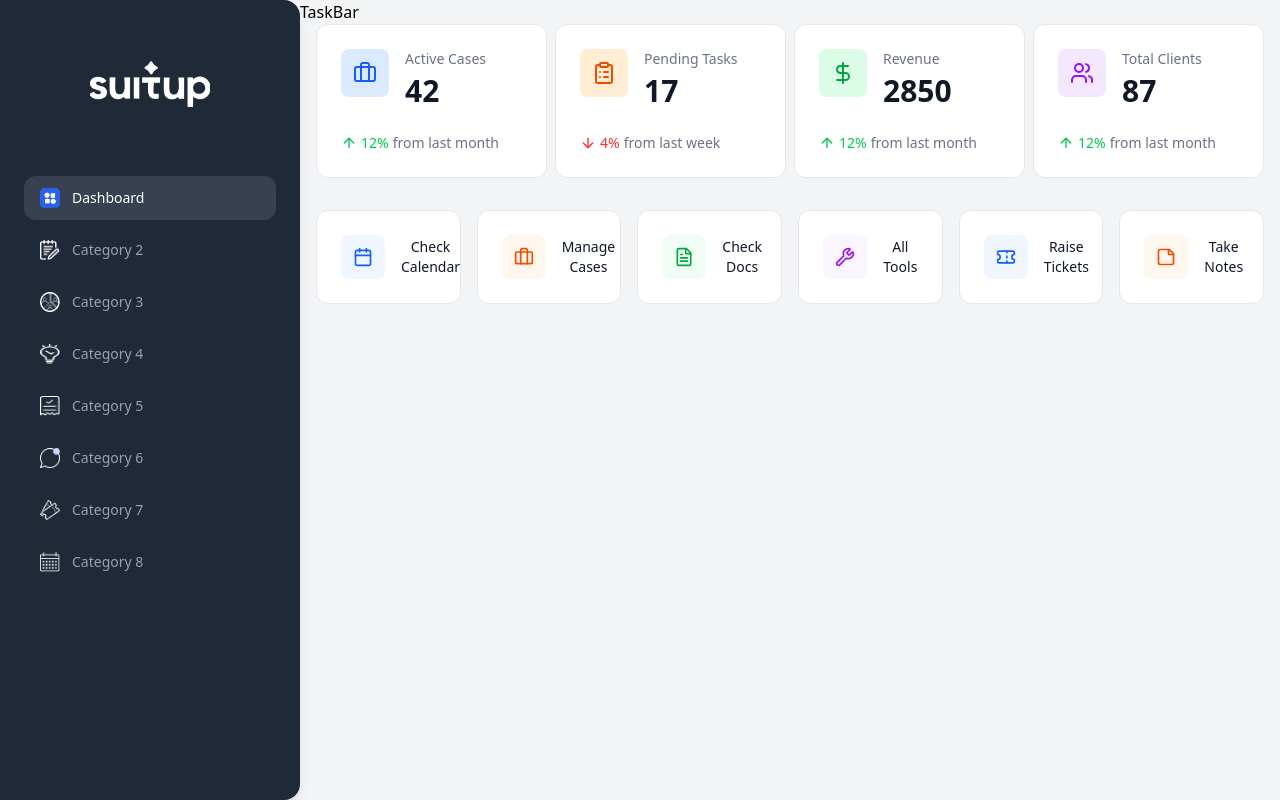
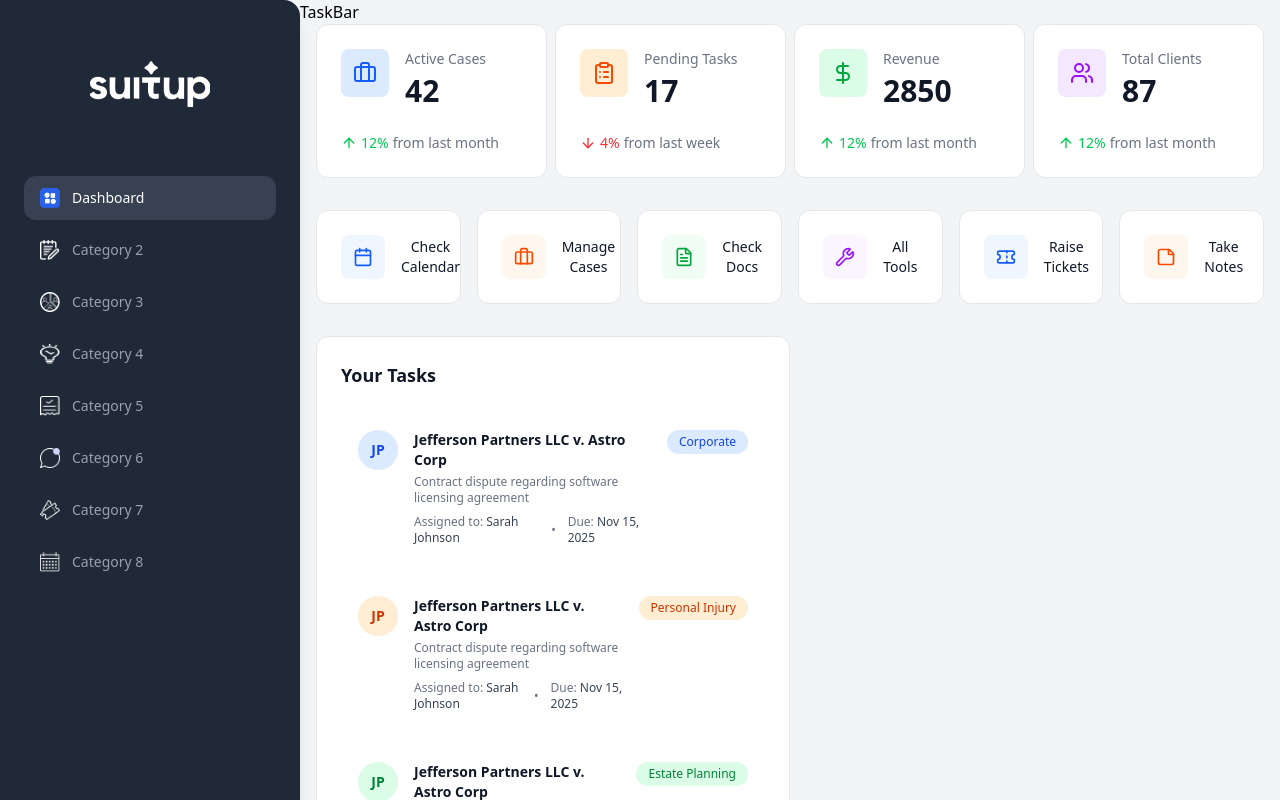
Before and after one commit to himanshu8503/Graphketing-frontend-assigment, a React (Vite) app: page / in a window 1280 px wide. Shown: the top 800 px of the page. Built offline with nearby package versions, Linux system fonts and the light colour scheme.

Commit message:
Implement TaskList

```diff
--- a/src/Component/Dashboard.tsx
+++ b/src/Component/Dashboard.tsx
@@ -1,6 +1,8 @@
+import { tasks } from "../data"
 import ActionButton from "./ActionButton"
 import CardHolder from "./CardHolder"
 import TaskBar from "./TaskBar"
+import TaskList from "./TaskList"
 
 const Dashboard = () => {
   return (
@@ -15,6 +17,9 @@ const Dashboard = () => {
             <ActionButton label="Raise Tickets" iconType="tickets" />
             <ActionButton label="Take Notes" iconType="notes" />
         </div>
+        <div className=" grid grid-cols-1 lg:grid-cols-2 px-4">
+            <TaskList tasks={tasks}/>
+        </div>
     </div>
   )
 }
--- /dev/null
+++ b/src/Component/TaskList.tsx
@@ -0,0 +1,57 @@
+import type { Task } from '../types';
+
+const statusColors = [
+    'bg-blue-100 text-blue-700',
+    'bg-orange-100 text-orange-700',
+    'bg-green-100 text-green-700',
+    'bg-purple-100 text-purple-700'
+]
+
+interface TaskListProps {
+  tasks: Task[];
+}
+
+export default function TaskList({ tasks }: TaskListProps) {
+  return (
+    <div className="bg-white rounded-xl p-6  border border-gray-200">
+      <div className="flex items-center w-full border-gray-500 justify-between mb-6">
+        <h3 className="text-lg font-bold text-gray-900">Your Tasks</h3>
+      </div>
+
+      <div className="space-y-4">
+        {tasks.map((task,index) => {
+
+            const color = `${statusColors[index % 4]}`
+
+            return (
+                <div
+                    key={task.id}
+                    className="flex items-start gap-4 p-4 rounded-lg border border-white hover:cursor-pointer hover:border-gray-300 transition-colors"
+                  >
+                    <div className={`w-10 h-10 bg-blue-100 rounded-full flex items-center justify-center shrink-0 ${color}`}>
+                      <span className={`text-sm font-semibold ${color}`}>{task.avatar}</span>
+                    </div>
+
+                    <div className="flex-1 min-w-0">
+                      <h4 className="text-sm font-semibold text-gray-900 mb-1">{task.title}</h4>
+                      <p className="text-xs text-gray-500 mb-2">{task.description}</p>
+                      <div className="flex items-center gap-3 text-xs text-gray-500">
+                        <span>Assigned to: <span className="font-medium text-gray-700">{task.assignedTo}</span></span>
+                        <span>•</span>
+                        <span>Due: <span className="font-medium text-gray-700">{task.dueDate}</span></span>
+                      </div>
+                    </div>
+
+                    <span className={`px-3 py-1 rounded-full text-xs font-medium whitespace-nowrap ${statusColors[index % 4]}`}>
+                      {task.status}
+                    </span>
+                </div>
+            )
+        })}
+      </div>
+
+      <a href='#' className="w-full flex justify-end underline mt-4 text-sm text-button-primary font-medium hover:cursor-pointer">View All Cases</a>
+
+    </div>
+  );
+}
--- a/src/data.ts
+++ b/src/data.ts
@@ -1,4 +1,4 @@
-import type { CardProps, SideBarMenuType } from "./types";
+import type { CardProps, SideBarMenuType, Task } from "./types";
 
 export const SideBarMenu : SideBarMenuType[] = [
     { id: 1, label: 'Dashboard', icon: "/Sidebar_Element/Dashboard.png", active: true },
@@ -17,3 +17,51 @@ export const CardData : CardProps[] = [
     {title: "Revenue", value:2850, change: 12, changeLabel:"from last month", iconType:"revenue",isPositive: true},
     {title: "Total Clients", value:87, change: 12, changeLabel:"from last month", iconType:"clients",isPositive: true},
 ]
+
+export const tasks: Task[] = [
+  {
+    id: '1',
+    title: 'Jefferson Partners LLC v. Astro Corp',
+    description: 'Contract dispute regarding software licensing agreement',
+    assignedTo: 'Sarah Johnson',
+    dueDate: 'Nov 15, 2025',
+    status: 'Corporate',
+    avatar: 'JP',
+  },
+  {
+    id: '2',
+    title: 'Jefferson Partners LLC v. Astro Corp',
+    description: 'Contract dispute regarding software licensing agreement',
+    assignedTo: 'Sarah Johnson',
+    dueDate: 'Nov 15, 2025',
+    status: 'Personal Injury',
+    avatar: 'JP',
+  },
+  {
+    id: '3',
+    title: 'Jefferson Partners LLC v. Astro Corp',
+    description: 'Contract dispute regarding software licensing agreement',
+    assignedTo: 'Sarah Johnson',
+    dueDate: 'Nov 15, 2025',
+    status: 'Estate Planning',
+    avatar: 'JP',
+  },
+  {
+    id: '4',
+    title: 'Jefferson Partners LLC v. Astro Corp',
+    description: 'Contract dispute regarding software licensing agreement',
+    assignedTo: 'Sarah Johnson',
+    dueDate: 'Nov 15, 2025',
+    status: 'Estate Planning',
+    avatar: 'JP',
+  },
+  {
+    id: '5',
+    title: 'Jefferson Partners LLC v. Astro Corp',
+    description: 'Contract dispute regarding software licensing agreement',
+    assignedTo: 'Sarah Johnson',
+    dueDate: 'Nov 15, 2025',
+    status: 'Corporate',
+    avatar: 'JP',
+  },
+];
--- a/src/page/Layout.tsx
+++ b/src/page/Layout.tsx
@@ -3,7 +3,7 @@ import Sidebar from "../Component/Sidebar"
 
 const Layout = () => {
   return (
-    <div className="flex w-dvw h-dvh bg-primary ">
+    <div className="flex w-full h-full bg-primary ">
         <div className="  bg-sidebar-primary min-h-full w-16 lg:w-75 rounded-r-2xl shadow-lg ">
             <Sidebar/>
         </div>
--- a/src/types.ts
+++ b/src/types.ts
@@ -15,4 +15,14 @@ interface CardProps {
   isPositive: boolean;
 }
 
-export type {SideBarMenuType,CardProps}
+interface Task {
+  id: string;
+  title: string;
+  description: string;
+  assignedTo: string;
+  dueDate: string;
+  status: 'Corporate' | 'Personal Injury' | 'Estate Planning';
+  avatar: string;
+}
+
+export type {SideBarMenuType,CardProps,Task}
```
